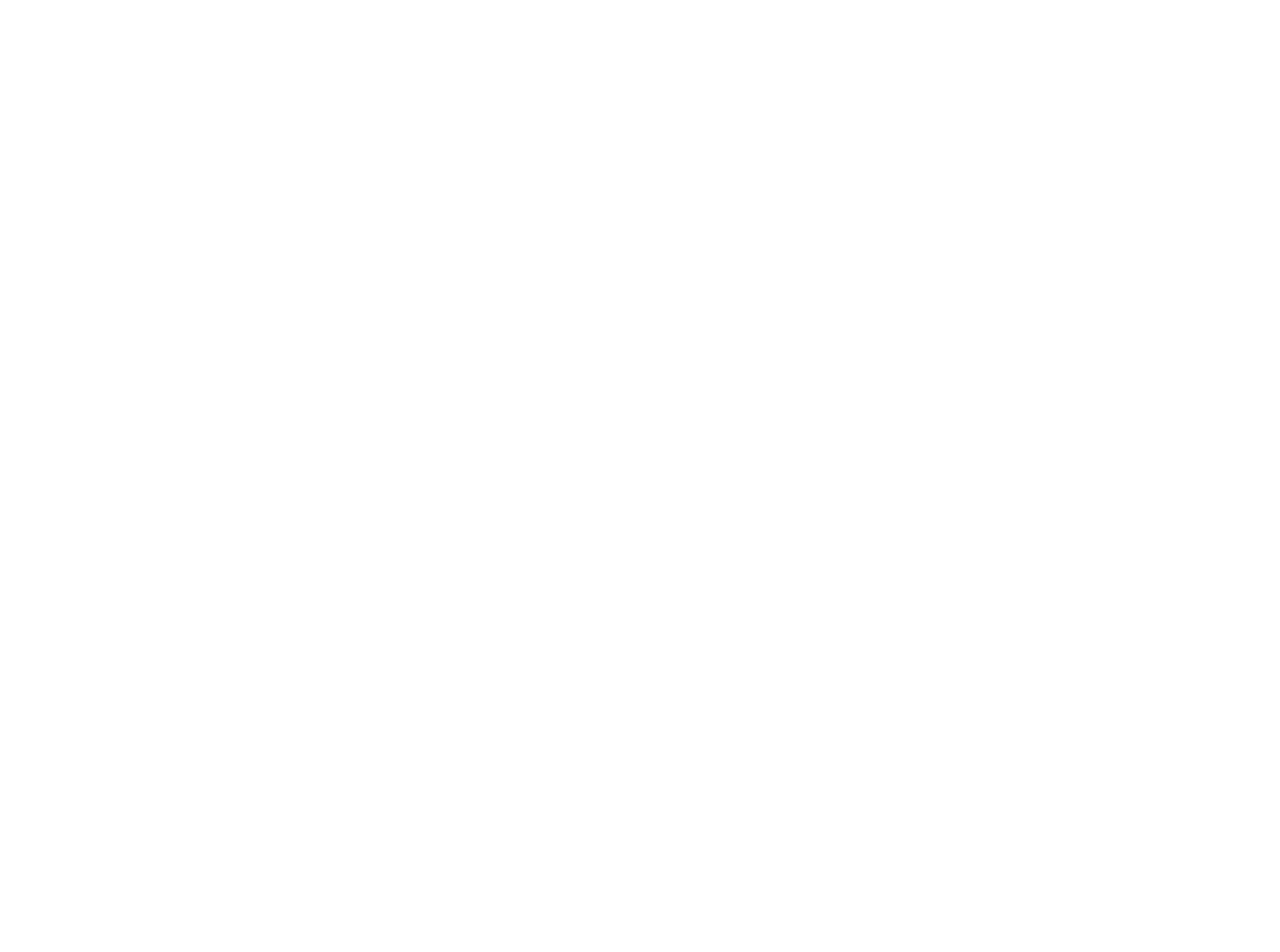
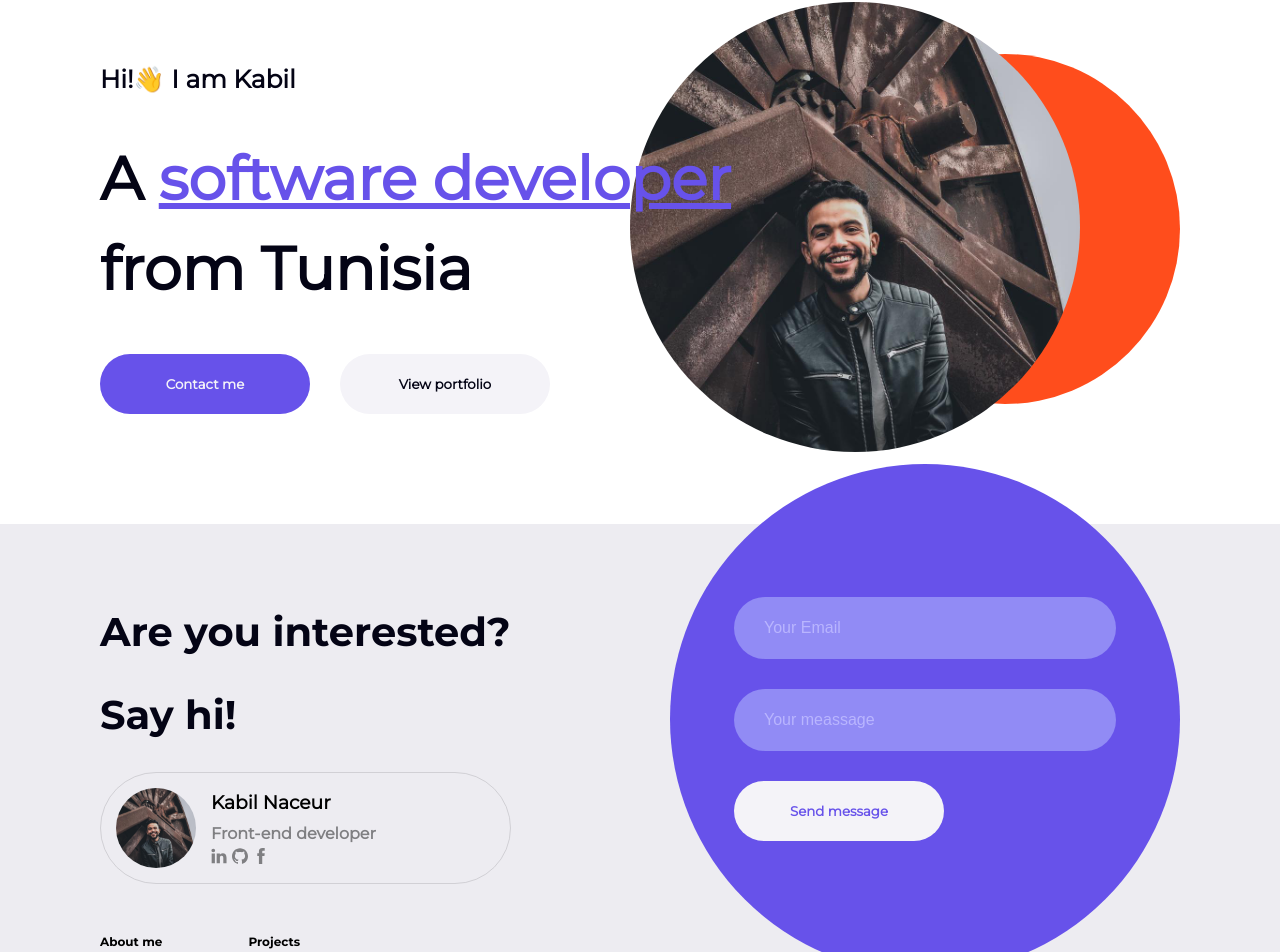
Before and after one commit to kabilnaceur/my-site, a React (Create React App) app: page / in a window 1280 px wide. Shown: the part 100-1052 px from the top of the page. Before the commit the page ends 800 px from the top, so only its background shows below. Built offline with nearby package versions, Linux system fonts and the light colour scheme.

Commit message:
add contact me

```diff
--- a/src/App.tsx
+++ b/src/App.tsx
@@ -1,4 +1,4 @@
-import HomePage from "./pages/HomePage/HomePage";
+import HomePage from "./pages/homePage/HomePage";
 
 function App() {
   return <HomePage />;
--- /dev/null
+++ b/src/components/Button/Button.tsx
@@ -0,0 +1,20 @@
+import { FC } from "react";
+import styles from "./button.module.scss";
+
+export interface buttonProps {
+  content: string;
+  color: string;
+  backgroundColor: string;
+}
+const Button: FC<buttonProps> = ({ content, color, backgroundColor }) => {
+  return (
+    <button
+      type="submit"
+      className={`${styles.button}`}
+      style={{ color, backgroundColor }}
+    >
+      {content}
+    </button>
+  );
+};
+export default Button;
--- /dev/null
+++ b/src/components/Button/button.module.scss
@@ -0,0 +1,9 @@
+.button {
+  border: none;
+  border-radius: 30px;
+  padding: 10px 20px;
+  width: 210px;
+  height: 60px;
+  margin-right: 30px;
+  font-weight: bold;
+}
--- a/src/pages/HomePage/HomePage.tsx
+++ b/src/pages/HomePage/HomePage.tsx
@@ -1,9 +1,15 @@
-import "../../App.css";
-import Navbar from "./components/Navbar/Navbar";
+import ContactMe from "./components/contact/ContactMe";
+import Navbar from "./components/navbar/Navbar";
+import Profile from "./components/profile/Profile";
+import styles from "./homePage.module.scss";
 function HomePage() {
   return (
     <div>
       <Navbar />
+      <div className={styles.container}>
+        <Profile />
+      </div>
+      <ContactMe />
     </div>
   );
 }
--- a/src/pages/HomePage/components/Navbar/Navbar.tsx
+++ b/src/pages/HomePage/components/Navbar/Navbar.tsx
@@ -52,7 +52,7 @@
           <div className={`${styles.divItem} `} />
         </li>
         <li onClick={() => handleClick(5)}>
-          Contact
+          Contact me
           <div className={`${styles.divItem}`} />
         </li>
       </ul>
--- a/src/pages/HomePage/components/Navbar/navbar.module.scss
+++ b/src/pages/HomePage/components/Navbar/navbar.module.scss
@@ -10,15 +10,13 @@
 .nav {
   font-family: "Montserrat-bold", sans-serif !important;
   position: relative;
-  position: fixed;
   z-index: 2;
   display: flex;
   flex-direction: row;
-  justify-content: space-around;
+  justify-content: space-between;
   align-items: center;
   top: 0;
-  max-width: 100vw;
-  width: 80%;
+  width: 100%;
   @media screen and (max-width: 700px) {
     flex-direction: column;
   }
@@ -28,9 +26,7 @@
     justify-content: space-around;
     align-items: center;
     list-style-type: none;
-    width: 500px;
-    padding: 0px;
-    font-size: 11px;
+    font-size: 12px;
     cursor: pointer;
     @media screen and (max-width: 700px) {
       display: none;
@@ -95,11 +91,11 @@
 }
 
 .contact {
+  width: 170px;
+  padding-right: 100px;
   height: 30px;
-  width: 100%;
-  max-width: 170px;
   display: flex;
-  justify-content: space-around;
+  justify-content: space-between;
   align-items: center;
   @media screen and (max-width: 700px) {
     display: none;
@@ -181,14 +177,10 @@
   }
 }
 .divLogo {
-  width: 200px;
+  padding-left: 100px;
   @media screen and (max-width: 700px) {
     width: 100%;
   }
-}
-.logo {
-  width: 80px;
-  height: auto;
 }
 .logoButton {
   background-color: transparent;
--- /dev/null
+++ b/src/pages/HomePage/components/contact/ContactMe.tsx
@@ -0,0 +1,45 @@
+import styles from "./contactMe.module.scss";
+import profile from "../../../../assets/images/kabil1.jpg";
+import { TfiFacebook, TfiLinkedin } from "react-icons/tfi";
+import { SiGithub } from "react-icons/si";
+import Button from "../../../../components/Button/Button";
+
+function ContactMe() {
+  return (
+    <div className={styles.container}>
+      <div>
+        <h2>Are you interested?</h2>
+        <h2>Say hi!</h2>
+        <div className={styles.imageContainer}>
+          <img alt="Kabil photo" src={profile} />
+          <div className={styles.information}>
+            <h3>Kabil Naceur</h3>
+            <h4>Front-end developer</h4>
+            <div className={`${styles.contact} `}>
+              <TfiLinkedin className={styles.icon} />{" "}
+              <SiGithub className={styles.icon} />{" "}
+              <TfiFacebook className={styles.icon} />
+            </div>
+          </div>
+        </div>
+        <div className={styles.links}>
+          <a>About me</a>
+          <a>Projects</a>
+        </div>
+      </div>
+      <div className={styles.contactContainer}>
+        <div>
+          <input placeholder="Your Email" />
+          <input placeholder="Your meassage" />
+          <Button
+            content={"Send message"}
+            color={"#6752ea"}
+            backgroundColor={"#f4f3f8"}
+          />
+        </div>
+      </div>
+    </div>
+  );
+}
+
+export default ContactMe;
--- /dev/null
+++ b/src/pages/HomePage/components/contact/contactMe.module.scss
@@ -0,0 +1,96 @@
+@import "../../../../styles/abstracts/colors.scss";
+@font-face {
+  font-family: "Montserrat-bold";
+  src: url("../../../../assets/fonts/Montserrat-Bold.ttf") format("truetype");
+  font-weight: normal;
+  font-style: normal;
+  font-display: swap;
+}
+
+.container {
+  position: relative;
+  background-color: #edecf1;
+  display: flex;
+  align-items: center;
+  margin-top: 80px;
+  padding: 50px 100px;
+  h2 {
+    font-size: 40px;
+    font-family: "Montserrat-bold", sans-serif !important;
+  }
+}
+
+.imageContainer {
+  display: flex;
+  align-items: center;
+  border: #d1d0d5 solid 1.5px;
+  border-radius: 80px;
+  .information {
+    h3 {
+      margin-top: 5px;
+      margin-bottom: 10px;
+    }
+    h4 {
+      margin-top: 0;
+      margin-bottom: 5px;
+      color: #7f7f82;
+    }
+  }
+  img {
+    width: 80px;
+    border-radius: 50%;
+    padding: 15px;
+  }
+  .contact {
+    margin-bottom: 5px;
+    display: flex;
+    .icon {
+      color: #7f7f82;
+      margin-right: 5px;
+    }
+  }
+}
+
+.links {
+  display: flex;
+  align-items: center;
+  justify-content: space-between;
+  width: 200px;
+  margin-top: 50px;
+  a {
+    font-family: "Montserrat-bold", sans-serif !important;
+    font-size: 12px;
+    cursor: pointer;
+  }
+}
+.contactContainer {
+  position: absolute;
+  right: 100px;
+  background-color: $primary;
+  justify-content: center;
+  align-items: center;
+  display: flex;
+  top: -60px;
+  width: 450px;
+  height: 450px;
+  border-radius: 50%;
+  padding: 30px;
+  flex-direction: column;
+  input {
+    border: none;
+    height: 60px;
+    margin-bottom: 30px;
+    width: 350px;
+    border-radius: 50px;
+    padding-left: 30px;
+    background-color: #918bf5;
+    font-size: 16px;
+    &::placeholder {
+      color: #b9b5fe;
+    }
+  }
+  div {
+    display: flex;
+    flex-direction: column;
+  }
+}
--- /dev/null
+++ b/src/pages/HomePage/components/profile/Profile.tsx
@@ -0,0 +1,38 @@
+import styles from "./profile.module.scss";
+import profile from "../../../../assets/images/kabil1.jpg";
+import "../../../../styles/main.scss";
+import Button from "../../../../components/Button/Button";
+
+function Profile() {
+  return (
+    <div className={styles.profileContainer}>
+      <div className={styles.text}>
+        <h2>Hi!👋 I am Kabil</h2>
+        <h1>
+          A <span className={styles.underline}>software developer</span> <br />
+          from Tunisia
+        </h1>
+        <div className="flex-row">
+          <Button
+            content={"Contact me"}
+            backgroundColor={"#6752ea"}
+            color={"#f4f3f8"}
+          />
+          <Button
+            content={"View portfolio"}
+            backgroundColor={"#f4f3f8"}
+            color={"#040415"}
+          />
+        </div>
+      </div>
+      <div className={`${"flex"} ${styles.imageContainer}`}>
+        <div className={styles.cercle} />
+        <div className={styles.image}>
+          <img alt="Kabil photo" src={profile} />
+        </div>
+      </div>
+    </div>
+  );
+}
+
+export default Profile;
--- /dev/null
+++ b/src/pages/HomePage/components/profile/profile.module.scss
@@ -0,0 +1,52 @@
+@import "../../../../styles/abstracts/colors.scss";
+
+h1 {
+  color: $dark-900;
+  font-size: 60px;
+  line-height: 1.5;
+}
+h2 {
+  color: $dark-900;
+  font-size: 25px;
+}
+
+.underline {
+  color: $primary;
+  text-decoration: underline;
+}
+.profileContainer {
+  margin-bottom: 30px;
+  display: flex;
+  justify-content: space-between;
+  align-items: center;
+  width: 100%;
+}
+.cercle {
+  width: 350px;
+  height: 350px;
+  border-radius: 50%;
+  background-color: $secoundary;
+  position: absolute;
+  z-index: 1;
+  right: 100px;
+}
+.image {
+  position: relative;
+  z-index: 2;
+  margin-right: 200px;
+  img {
+    width: 450px;
+    height: 450px;
+    border-radius: 50%;
+  }
+}
+
+.imageContainer {
+  position: absolute;
+  z-index: 1;
+  right: 0;
+}
+.text {
+  position: relative;
+  z-index: 2;
+}
--- a/src/pages/HomePage/homePage.module.scss
+++ b/src/pages/HomePage/homePage.module.scss
@@ -0,0 +1,6 @@
+.container {
+  margin-top: 80px;
+  display: flex;
+  align-items: center;
+  padding: 0px 100px;
+}
--- a/src/styles/base/reset.scss
+++ b/src/styles/base/reset.scss
@@ -8,7 +8,6 @@
 }
 
 body {
-  padding: 0;
   margin: 0;
   font-family: "Montserrat", sans-serif !important;
 }
@@ -62,7 +61,6 @@
   }
 }
 .flex {
-  height: 100vh;
   display: flex;
   justify-content: center;
   align-items: center;
```
Also changed, not shown: src/assets/images/kabil1.jpg (added).
